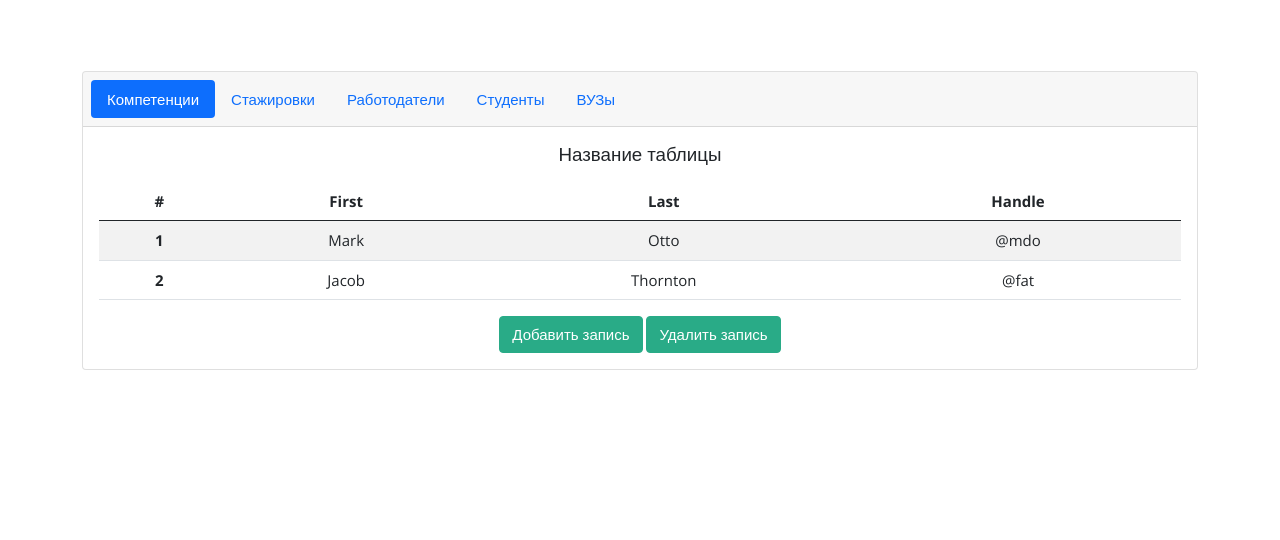
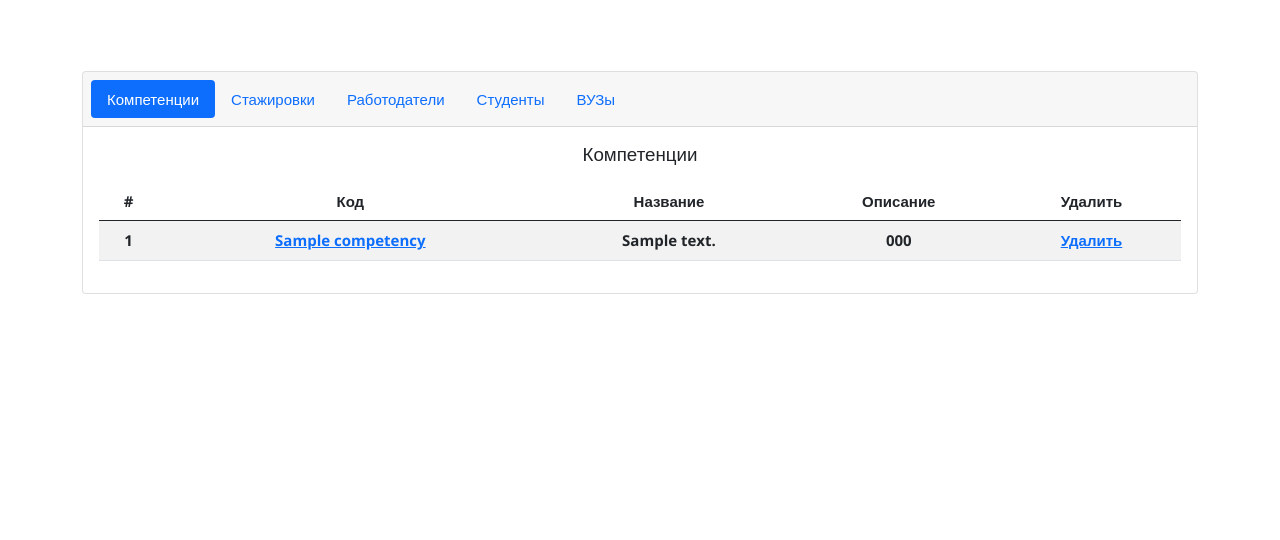
Before and after one commit to zyf2021/SOS, a PHP site: page /admin.php in a window 1280 px wide. Shown: the part 80-620 px from the top of the page. Run offline with PHP 8.4, Linux system fonts and the light colour scheme; tables that the repository leaves empty or names only in its code hold one stand-in row (values such as "Sample post"); lists and menus that the app fills with data are empty.

Commit message:
Добавлены ссылки на изменение записей в таблице

```diff
--- a/admin.php
+++ b/admin.php
@@ -2,6 +2,11 @@
     require_once("db_connect.php");
     require_once("header.php");
     require_once("headmenu.php");
+    if(isset($_GET['act']))
+    {$act = $_GET['act'];}
+    else {$act = 'home';}
+    switch($act) {
+      case 'home':
 ?>
 <body class="container-fluid" >
     <div class="container-sm" style="margin-top: 12%; width: 100%">
@@ -27,42 +32,101 @@
           </div>
 
           <div class="card-body">
-            <h5 class="card-title">Название таблицы</h5>
+            <h5 class="card-title">Компетенции</h5>
             <p class="card-text">
                 <table class="table table-striped">
                     <thead>
                         <tr>
                           <th scope="col">#</th>
-                          <th scope="col">First</th>
-                          <th scope="col">Last</th>
-                          <th scope="col">Handle</th>
+                          <th scope="col">Код</th>
+                          <th scope="col">Название</th>
+                          <th scope="col">Описание</th>
+                          <th scope="col">Удалить</th>
                         </tr>
                       </thead>
-                      <tbody>
-                        <tr>
-                          <th scope="row">1</th>
-                          <td>Mark</td>
-                          <td>Otto</td>
-                          <td>@mdo</td>
-                        </tr>
-                        <tr>
-                          <th scope="row">2</th>
-                          <td>Jacob</td>
-                          <td>Thornton</td>
-                          <td>@fat</td>
-                        </tr>
-                      </tbody>
+
+
+                  <tbody>
+                      <?php
+                          $comp_result = $mysqli->query("SELECT * FROM competencies");
+                          if(mysqli_num_rows($comp_result) >= 1) {
+                          //echo "<table class = 'admin'>";
+                          while($comp_array = mysqli_fetch_array($comp_result)) {
+                            echo "<tr>
+                              <th>".$comp_array[0]."</th>
+                              <th>
+                                <a href = '?act=edit_comp&id=$comp_array[0]'>".$comp_array[1]."</a>
+                              </th>
+                              <th>".$comp_array[2]."</th>
+                              <th>".$comp_array[3]."</th>
+                              <th><a href = '?act=delete_comp&id=$comp_array[0]'>Удалить</a></th>
+                              </tr>";
+                            }
+                          }
+                          break;
+                      ?>
+                    </tbody>
                 </table>
             </p>
             <a href="#" class="btn btn-primary">Добавить запись</a>
             <a href="#" class="btn btn-primary">Удалить запись</a>
+            <?php
+              case 'edit_comp':
+                if(isset($_GET['id'])){
+                  $id = $_GET['id'];
+                  $result = $mysqli->query("SELECT * FROM competencies WHERE id='$id'") or die("Не выбран id из таблицы");
+                  if(mysqli_num_rows($result) == 1){
+                    if(isset($_POST[2]) && isset($_POST[3]) && isset($_POST[1])){
+                      $update = $mysqli->query("UPDATE competencies SET name='$_POST[2]',
+                             content='$_POST[3]',
+                             code='$_POST[1]'
+                             WHERE id='$id'")
+                      or die("Не обновлена таблица");
+                      if($update){
+                        $result = $mysqli->query("SELECT * FROM competencies WHERE id='$id'") or die("Не удалось прочитать данные из таблицы");
+                        $message = "Успешно обновлено!";
+                      }
+                    }
+                  $news = mysqli_fetch_array($result);
+                  echo "<div class=\"container-sm\" style=\"margin-top: 12%; width: 100%\"><table class = 'table table-striped'>
+                        <tr>
+                          <a href='?act=home' class = \"go_back\">[Вернуться]</a><br>
+                          $message
+                        </tr>
+                        <tr>
+                          <th>
+                            <form action = '' method='post' class='comp-form'>
+                              <div class=\"input-group\">
+                                  <span class=\"input-group-text\">Название</span>
+                                  <input type=\"text\" aria-label=\"Название\" class=\"form-control\" name='name' value='".$competencies[2]."'>
+                              </div>
+                              <div class=\"input-group\">
+                                  <span class=\"input-group-text\">Код</span>
+                                  <input type=\"text\" aria-label=\"Название\" class=\"form-control\" name='code' value='".$competencies[1]."'>
+                              </div>
+                              <div class=\"input-group\">
+                                  <span class=\"input-group-text\">Описание</span>
+                                  <textarea class=\"form-control\" aria-label=\"With textarea\"name='content'>$competencies[3]</textarea>
+                              </div>
+
+                              <input type='submit' class='button' value='Сохранить'>
+                            </form>
+                          </th>
+                        </tr>
+                        </table></div>";
+                  }
+                }
+                break;
+              }
+            ?>
           </div>
 
         </div>
     </div>
 <?php
+    //$comp_result ->close();
+    //$mysqli->close();
     require_once("footer.php");
-
 ?>
 </body>
 </html>
--- a/footer.php
+++ b/footer.php
@@ -10,3 +10,5 @@
 
     </div>
 </nav>
+</body>
+</html>
```
